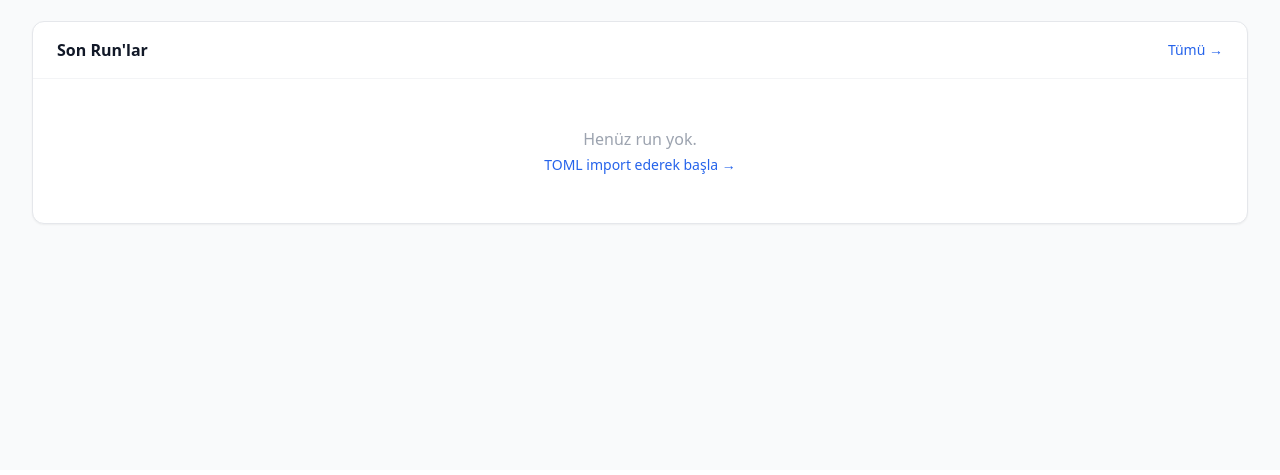
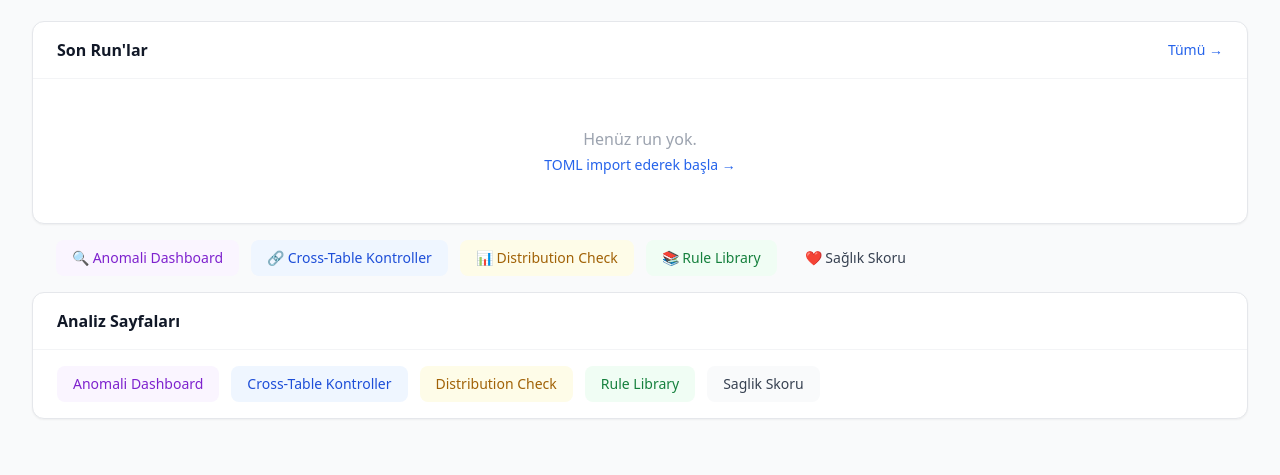
Before and after one commit to SHapeloglu/DQ, a FastAPI app: page / in a window 1280 px wide. Shown: the part 330-805 px from the top of the page. Before the commit the page ends 555 px from the top, so only its background shows below. Run offline with FastAPI, Linux system fonts and the light colour scheme; data that the repository does not hold is empty; some libraries are stand-ins or nearby versions.

Commit message:
feat: Ana sayfaya Analiz Sayfaları kartı eklendi (anomali, cross-table, distribution, rule-library)

```diff
--- a/templates/index.html
+++ b/templates/index.html
@@ -1,5 +1,17 @@
 {% extends "base.html" %}
-{% block title %}DQ — Genel Bakış{% endblock %}
+{% block title %}DQ — Genel Bakış<div class="bg-white rounded-xl shadow-sm border border-gray-200 mb-6">
+    <div class="px-6 py-4 border-b border-gray-100">
+        <h2 class="font-semibold text-gray-900">Analiz Sayfaları</h2>
+    </div>
+    <div class="px-6 py-4 flex flex-wrap gap-3">
+        <a href="/anomaly" class="flex items-center gap-2 bg-purple-50 rounded-lg px-4 py-2 hover:bg-purple-100 transition text-purple-700 font-medium text-sm">🔍 Anomali Dashboard</a>
+        <a href="/cross-table" class="flex items-center gap-2 bg-blue-50 rounded-lg px-4 py-2 hover:bg-blue-100 transition text-blue-700 font-medium text-sm">🔗 Cross-Table Kontroller</a>
+        <a href="/distribution" class="flex items-center gap-2 bg-yellow-50 rounded-lg px-4 py-2 hover:bg-yellow-100 transition text-yellow-700 font-medium text-sm">📊 Distribution Check</a>
+        <a href="/rule-library" class="flex items-center gap-2 bg-green-50 rounded-lg px-4 py-2 hover:bg-green-100 transition text-green-700 font-medium text-sm">📚 Rule Library</a>
+        <a href="/health" class="flex items-center gap-2 bg-gray-50 rounded-lg px-4 py-2 hover:bg-gray-100 transition text-gray-700 font-medium text-sm">❤️ Sağlık Skoru</a>
+    </div>
+</div>
+{% endblock %}
 
 {% block content %}
 <div class="mb-6">
@@ -115,4 +127,26 @@
     </div>
     {% endif %}
 </div>
+
+    </div>
+    <div class="px-6 py-4 flex flex-wrap gap-3">
+        <a href="/anomaly" class="flex items-center gap-2 bg-purple-50 rounded-lg px-4 py-2 hover:bg-purple-100 transition text-purple-700 font-medium text-sm">🔍 Anomali Dashboard</a>
+        <a href="/cross-table" class="flex items-center gap-2 bg-blue-50 rounded-lg px-4 py-2 hover:bg-blue-100 transition text-blue-700 font-medium text-sm">🔗 Cross-Table Kontroller</a>
+        <a href="/distribution" class="flex items-center gap-2 bg-yellow-50 rounded-lg px-4 py-2 hover:bg-yellow-100 transition text-yellow-700 font-medium text-sm">📊 Distribution Check</a>
+        <a href="/rule-library" class="flex items-center gap-2 bg-green-50 rounded-lg px-4 py-2 hover:bg-green-100 transition text-green-700 font-medium text-sm">📚 Rule Library</a>
+        <a href="/health" class="flex items-center gap-2 bg-gray-50 rounded-lg px-4 py-2 hover:bg-gray-100 transition text-gray-700 font-medium text-sm">❤️ Sağlık Skoru</a>
+    </div>
+</div>
+<div class="bg-white rounded-xl shadow-sm border border-gray-200 mb-6">
+    <div class="px-6 py-4 border-b border-gray-100">
+        <h2 class="font-semibold text-gray-900">Analiz Sayfaları</h2>
+    </div>
+    <div class="px-6 py-4 flex flex-wrap gap-3">
+        <a href="/anomaly" class="flex items-center gap-2 bg-purple-50 rounded-lg px-4 py-2 hover:bg-purple-100 transition text-purple-700 font-medium text-sm">Anomali Dashboard</a>
+        <a href="/cross-table" class="flex items-center gap-2 bg-blue-50 rounded-lg px-4 py-2 hover:bg-blue-100 transition text-blue-700 font-medium text-sm">Cross-Table Kontroller</a>
+        <a href="/distribution" class="flex items-center gap-2 bg-yellow-50 rounded-lg px-4 py-2 hover:bg-yellow-100 transition text-yellow-700 font-medium text-sm">Distribution Check</a>
+        <a href="/rule-library" class="flex items-center gap-2 bg-green-50 rounded-lg px-4 py-2 hover:bg-green-100 transition text-green-700 font-medium text-sm">Rule Library</a>
+        <a href="/health" class="flex items-center gap-2 bg-gray-50 rounded-lg px-4 py-2 hover:bg-gray-100 transition text-gray-700 font-medium text-sm">Saglik Skoru</a>
+    </div>
+</div>
 {% endblock %}
```
